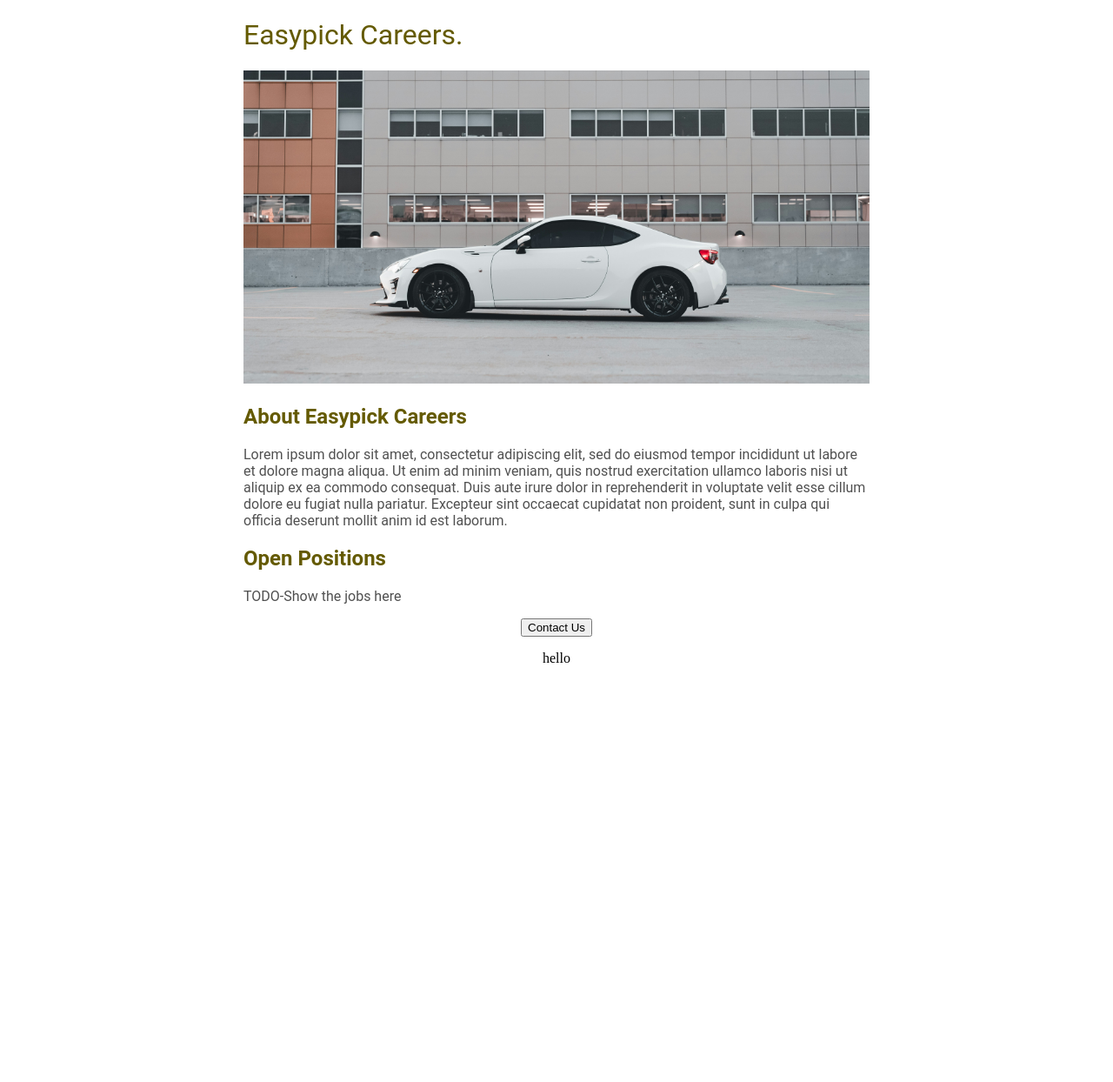
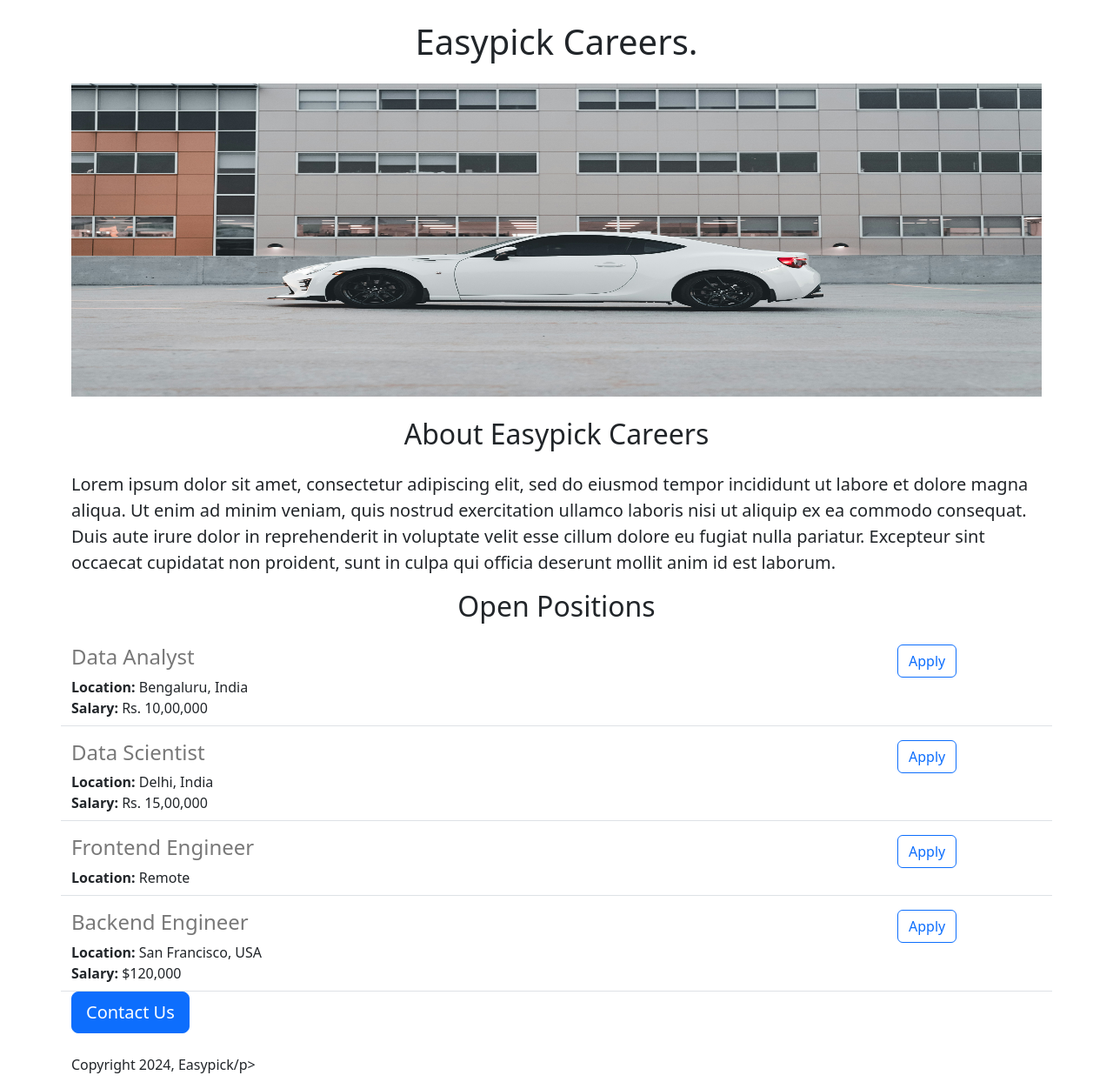
Before and after one commit to Ducking-code/easypick_careers_websitev2, a Flask app: page / in a window 1280 px wide. Shown: the whole page at 87% size. Before the commit the page ends 762 px from the top, so only its background shows below. Run offline with Flask 3, Linux system fonts and the light colour scheme.

Commit message:
added dynamic data and api route

```diff
--- a/app.py
+++ b/app.py
@@ -1,11 +1,41 @@
-from flask import Flask, render_template
+from flask import Flask, render_template, jsonify
 
 app = Flask(__name__)
 
-@app.route('/')
-def home():
-    return render_template('home.html')
+JOBS = [
+    {
+        'id':1,
+        'title':'Data Analyst',
+        'location':'Bengaluru, India',
+        'salary':'Rs. 10,00,000'
+    },
+    {
+        'id':2,
+        'title':'Data Scientist',
+        'location':'Delhi, India',
+        'salary':'Rs. 15,00,000'
+    },
+    {
+        'id':3,
+        'title':'Frontend Engineer',
+        'location':'Remote'
 
+    },
+    {
+        'id':4,
+        'title':'Backend Engineer',
+        'location':'San Francisco, USA',
+        'salary':'$120,000'
+    }
+]
+
+@app.route("/")
+def hello_easypick():
+    return render_template('home.html',jobs = JOBS,company_name='Easypick')
+
+@app.route("/api/jobs")
+def list_jobs():
+    return jsonify(JOBS)
 
 if __name__ == "__main__":
     app.run(host='0.0.0.0',debug=True)
--- a/templates/home.html
+++ b/templates/home.html
@@ -1,57 +1,35 @@
 <!DOCTYPE html>
 <html>
   <head>
-    <title>
-      Easypick Careers
-    </title>
+    <title>Easypick Careers</title>
+      <meta charset="utf-8">
+      <meta name="viewport" content="width=device-width, initial-scale=1">
+      <link href="https://cdn.jsdelivr.net/npm/bootstrap@5.3.3/dist/css/bootstrap.min.css" rel="stylesheet" integrity="sha384-QWTKZyjpPEjISv5WaRU9OFeRpok6YctnYmDr5pNlyT2bRjXh0JMhjY6hW+ALEwIH" crossorigin="anonymous">
     <style>
-      h1{
-        font: size; 40px;
-        font-family:Roboto;
-        font-weight:normal;
-        color:rgb(100,90,0);
-        text: align center;
+      #car{
+        height:360px;
+        width: 100%;
       }
-
-      #car{
-        width:100%;
-        height:360px;
-        object-fit:cover;
-      }
-      h2{
-        font: size; 32px;
-        font-family:Roboto;
-        color:rgb(100,90,0);
-        text: align center;
-      }
-      .bigpara{
-        font-family:Roboto;
-        color:rgb(80,80,80);
-
-      }
-
-      #container{
-        max-width: 720px;
-        margin: 0 auto;
-
-      }
-
     </style>
   </head>
   <body>
-    <div id="container">
-      <h1>Easypick Careers.</h1>
-          <img id="car" src="https://4f515ea3-cf60-4923-8f8a-0e25376b06eb-00-2r7w5xffqanlh.pike.replit.dev/static/car.jpg">
+    <div class="container" >
+      <h1 class="text-center mt-4 mb-4"> {{company_name}} Careers.</h1>
+      <img class="img-fluid" id="car" src="https://4f515ea3-cf60-4923-8f8a-0e25376b06eb-00-2r7w5xffqanlh.pike.replit.dev/static/car.jpg">
 
-          <h2>About Easypick Careers</h2>
-          <p class="bigpara">
+          <h2 class="text-center mt-4 mb-4"">About Easypick Careers</h2>
+          <p class="lead">
             Lorem ipsum dolor sit amet, consectetur adipiscing elit, sed do eiusmod tempor incididunt ut labore et dolore magna aliqua. Ut enim ad minim veniam, quis nostrud exercitation ullamco laboris nisi ut aliquip ex ea commodo consequat. Duis aute irure dolor in reprehenderit in voluptate velit esse cillum dolore eu fugiat nulla pariatur. Excepteur sint occaecat cupidatat non proident, sunt in culpa qui officia deserunt mollit anim id est laborum.
           </p>
-          <h2>Open Positions</h2>
-          <p class="bigpara">TODO-Show the jobs here</p>
-      <div style ="text-align:center;">
-          <button>Contact Us</button>
-        <p>hello</p>
+          <h2 class="text-center mt-2 mb-4">Open Positions</h2>
+          <div >
+            {% for job in jobs %}
+            {% include 'jobitem.html' %}
+            {% endfor %}
+          </div>
+
+          <button class="btn btn-primary btn-lg">Contact Us</button>
+        <p class="mt-4 mb-2">Copyright 2024, Easypick/p>
       </div>
           </div>
         </body>
--- /dev/null
+++ b/templates/jobitem.html
@@ -0,0 +1,13 @@
+<div class = "border-bottom row" style = "margin-top:16px; padding-bottom:8px">
+  <div class = "col-10">
+  <h4 style = "color:rgb(120,120,120)";"margin-bottom:4px">{{job['title']}}
+  </h4>
+  <div><b>Location: </b>{{job['location']}}</div>
+  {% if 'salary' in job %}
+  <div><b>Salary: </b>{{job['salary']}}</div>
+  {% endif %}
+  </div>
+  <div class = "col-2">
+  <button type = "button" class="btn btn-outline-primary">Apply</button>
+  </div>
+</div>
```
